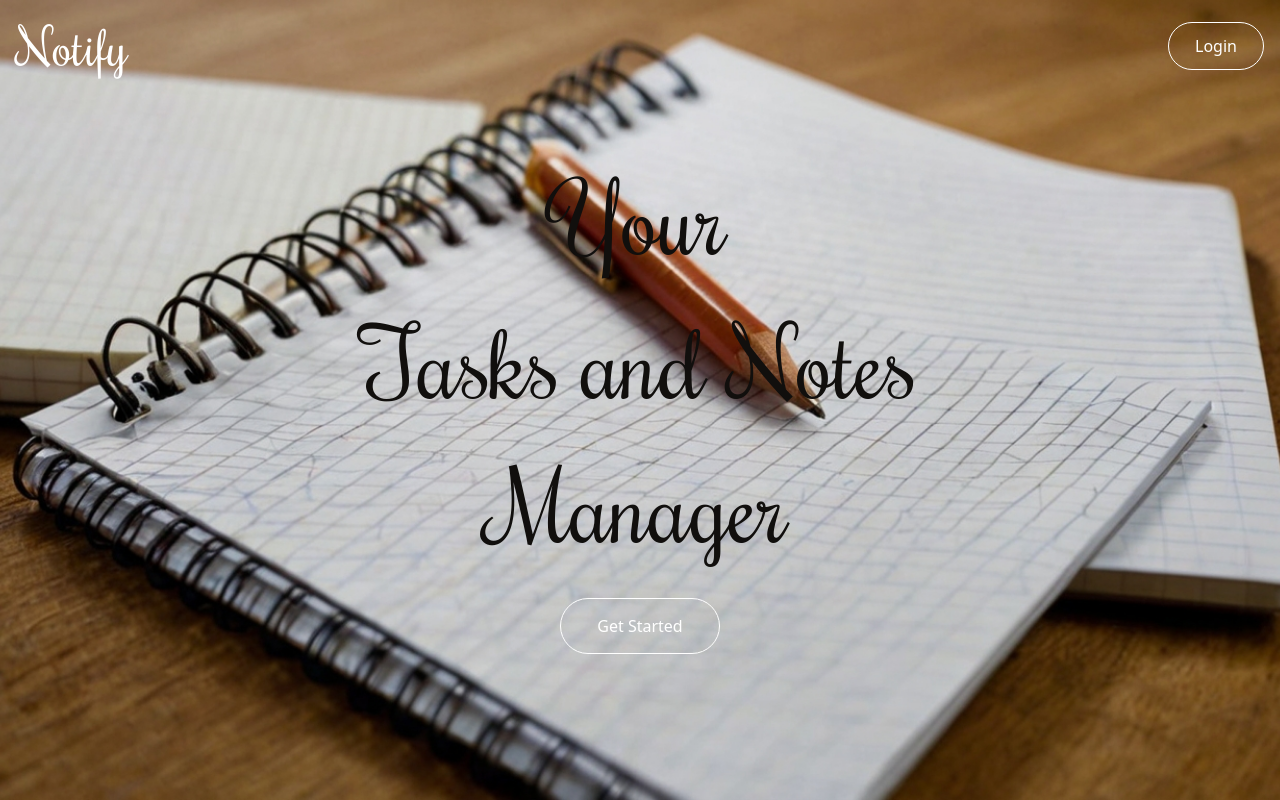
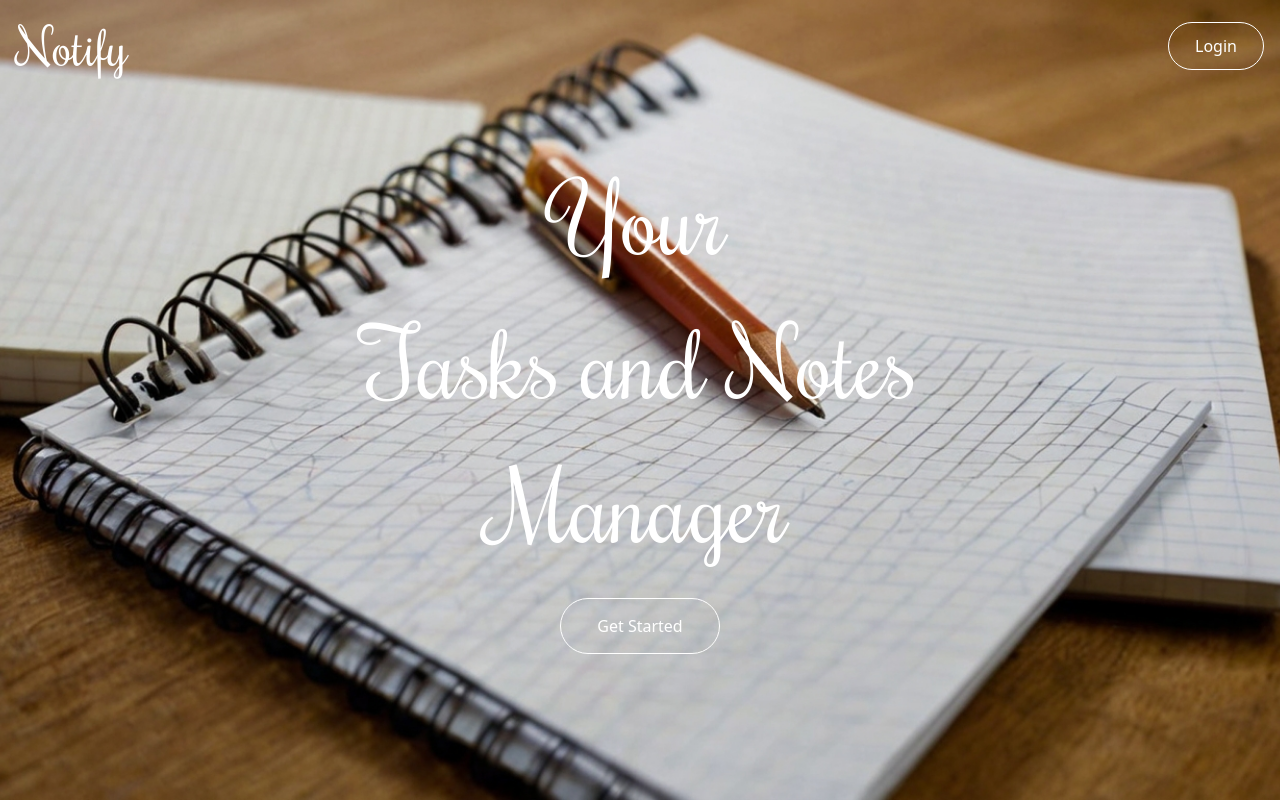
Before and after one commit to adhitya0403/Notify-Frontend, a React (Vite) app: page / in a window 1280 px wide. Built offline with nearby package versions, Linux system fonts and the light colour scheme; no server answers.

Commit message:
Update LandPage.jsx
color white

```diff
--- a/src/components/LandPage.jsx
+++ b/src/components/LandPage.jsx
@@ -20,7 +20,7 @@ const LandPage = () => {
         </button>
       </nav>
       <div className="flex flex-col items-center gap-5">
-        <div className="flex flex-col items-center font-test text-[#110f0d] text-[3rem] md:text-[6rem]">
+        <div className="flex flex-col items-center font-test text-white text-[3rem] md:text-[6rem]">
           <p>Your</p>
           <p>Tasks and Notes</p>
           <p>Manager</p>
```
